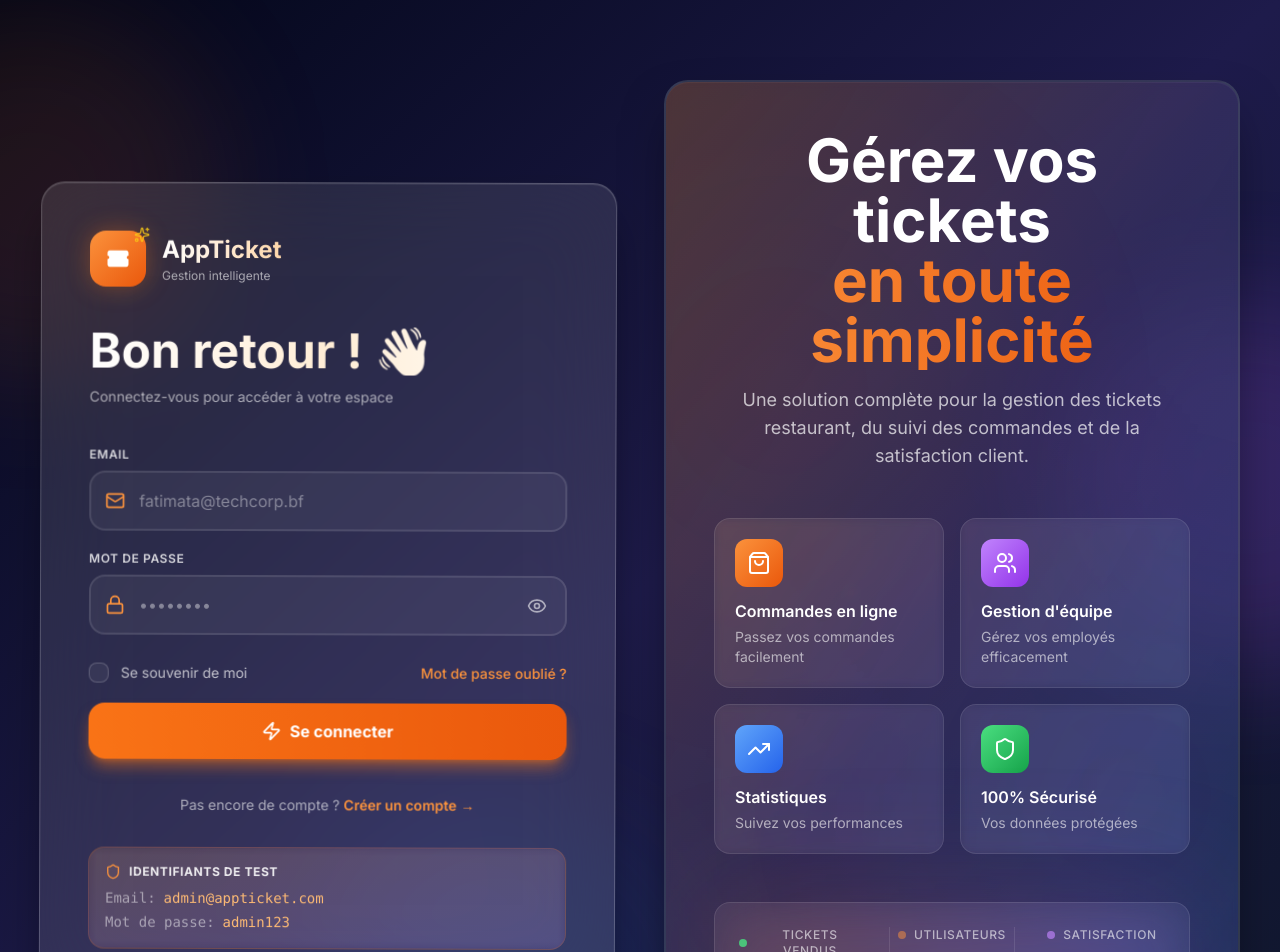
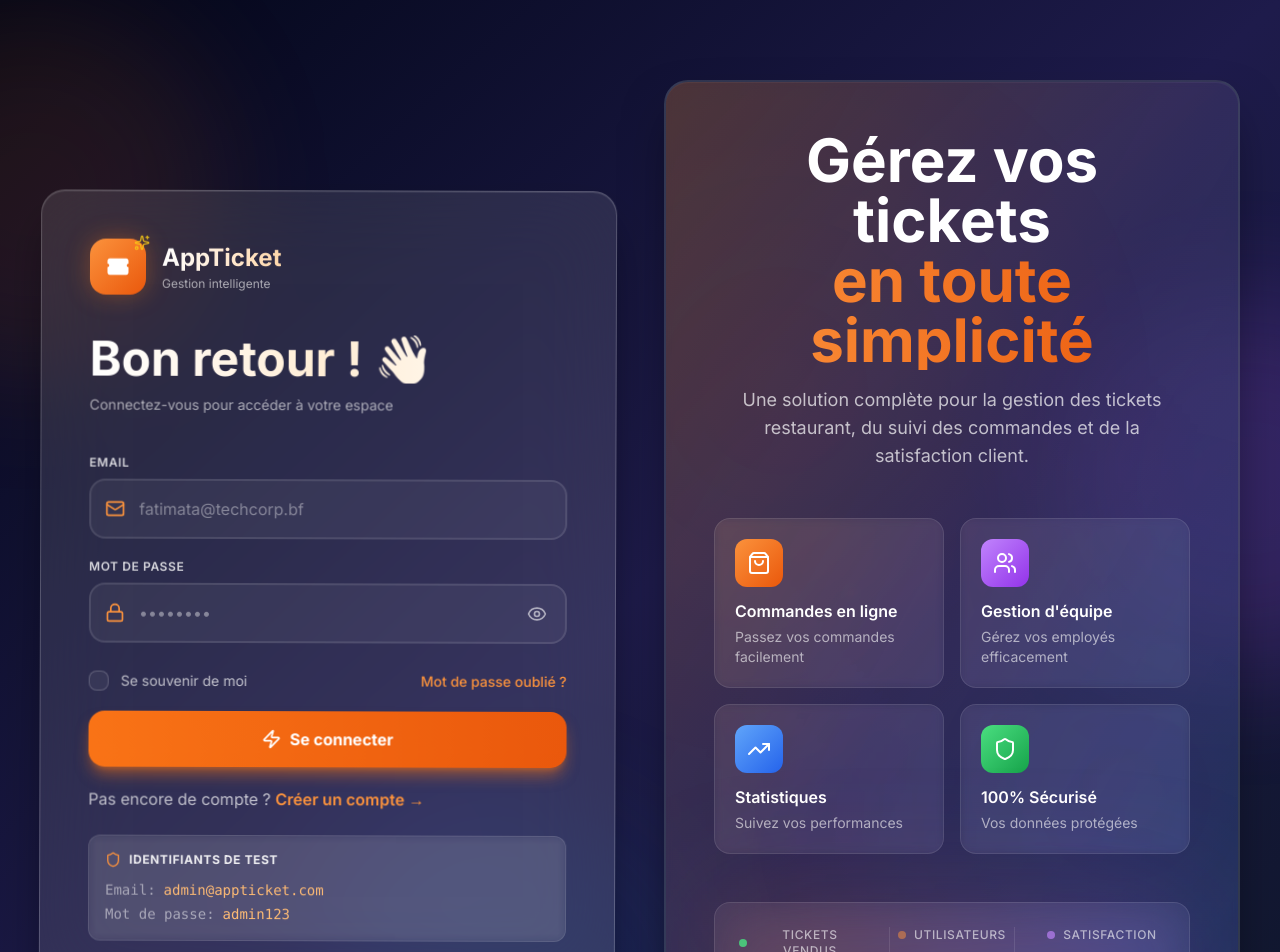
Before and after one commit to kimson2690/appticket, a React app in the folder restaurant-frontend/: page /login in a window 1280 px wide. Shown: the top 952 px of the page. Built offline with nearby package versions, Linux system fonts and the light colour scheme; the HTML template or start-up script is replaced by a standard one.

Commit message:
🔧 Fix: Lien inscription fonctionnel dans page login
- Remplacement bouton onClick par Link to='/register'
- Fix problème navigation React Router
- Lien 'Créer un compte' maintenant cliquable

```diff
--- a/restaurant-frontend/src/ModernLogin.tsx
+++ b/restaurant-frontend/src/ModernLogin.tsx
@@ -228,22 +228,22 @@ const ModernLogin: React.FC<ModernLoginProps> = ({ onShowRegister }) => {
                 </span>
               </button>
 
-              <p className="pt-4 text-center text-sm text-white/60">
+              {/* Lien d'inscription */}
+              <p className="text-white/70">
                 Pas encore de compte ? {' '}
-                <button
-                  type="button"
-                  onClick={onShowRegister}
+                <Link
+                  to="/register"
                   className="text-orange-400 hover:text-orange-300 font-semibold transition-colors inline-flex items-center gap-1 group"
                 >
                   <span>Créer un compte</span>
                   <span className="group-hover:translate-x-1 transition-transform">→</span>
-                </button>
+                </Link>
               </p>
             </form>
 
-            {/* Identifiants de test avec design premium */}
-            <div className="mt-8 p-4 bg-gradient-to-br from-orange-500/10 to-purple-500/10 rounded-2xl border border-orange-500/20 backdrop-blur-sm">
-              <div className="flex items-center gap-2 mb-2">
+            {/* Identifiants de test */}
+            <div className="mt-6 bg-white/5 backdrop-blur-sm rounded-xl border border-white/10 p-4">
+              <div className="flex items-center gap-2 mb-3">
                 <Shield className="h-4 w-4 text-orange-400" />
                 <h3 className="text-xs font-bold text-white/90 uppercase tracking-wider">Identifiants de test</h3>
               </div>
```
